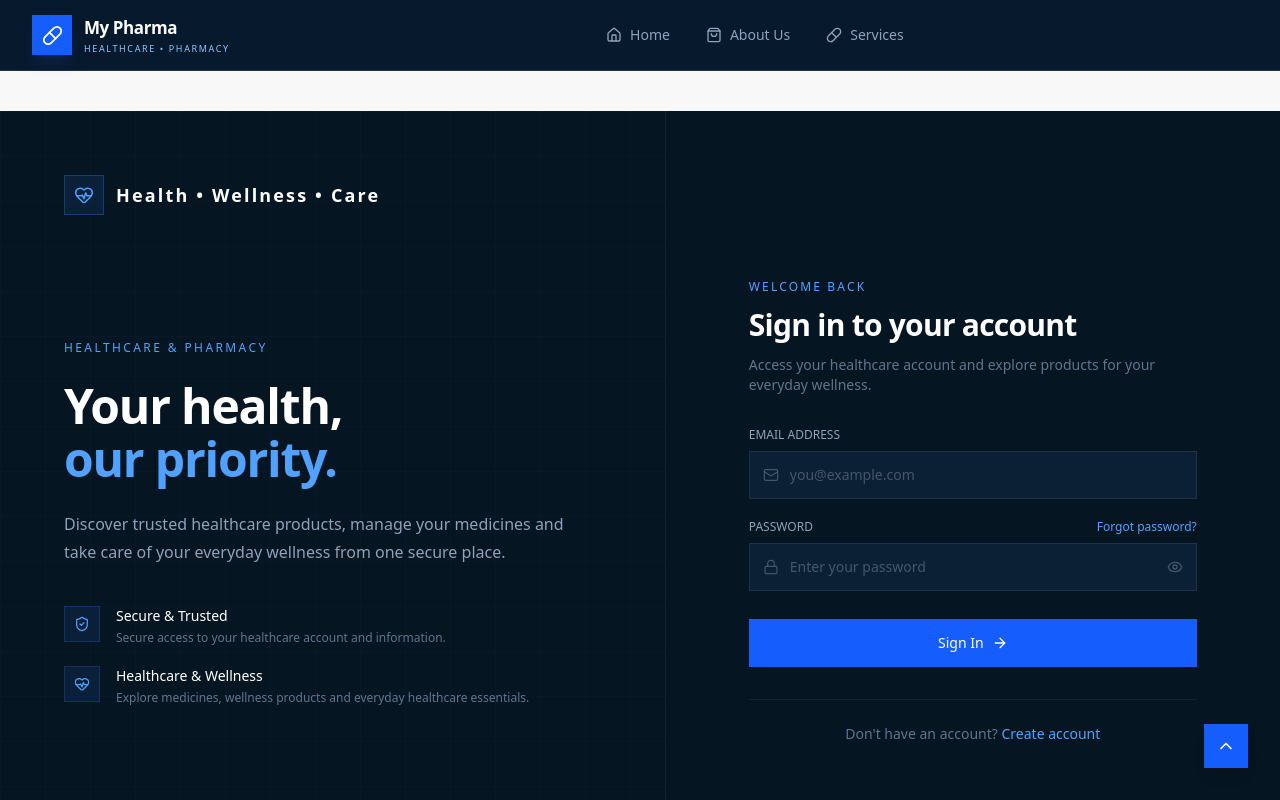
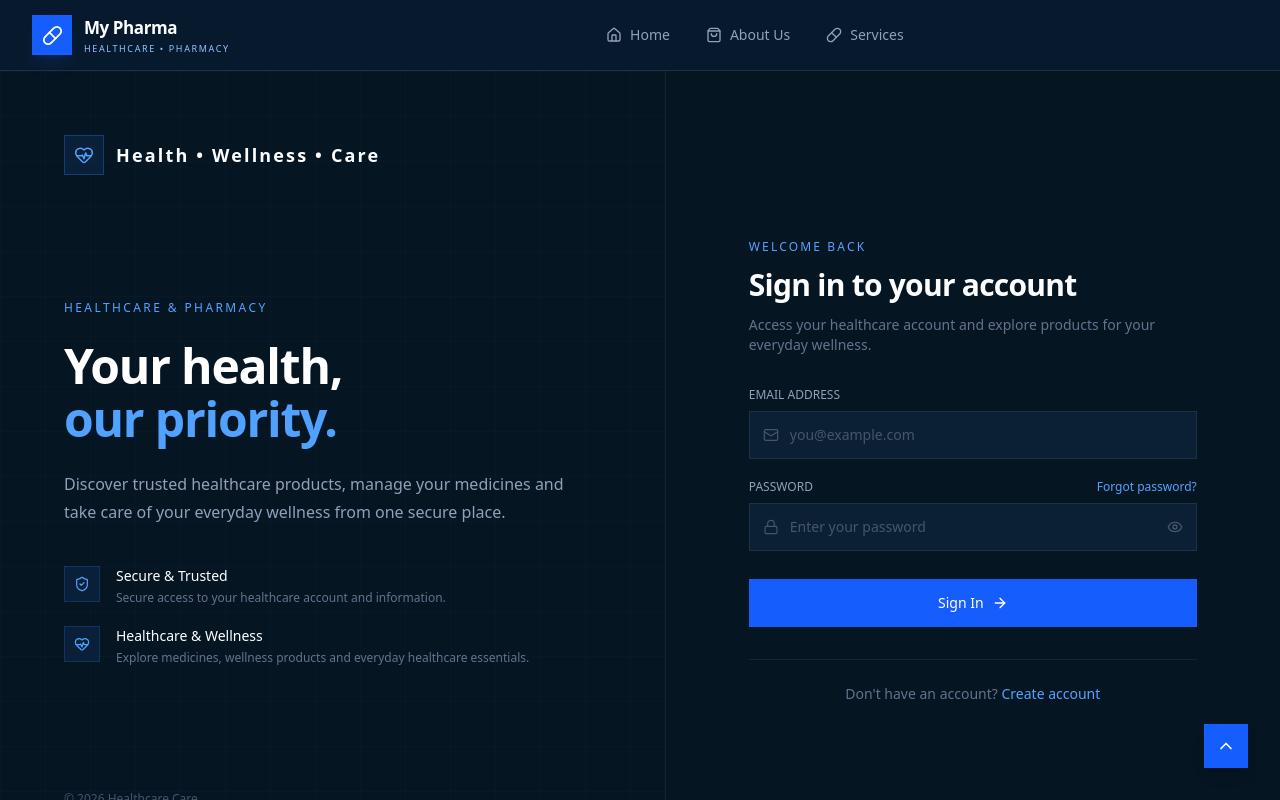
Before and after one commit to Piyushxyz1/My-Pharma-Microservice-Architecture, a React (Vite) app in the folder frontend/: page /login in a window 1280 px wide. Shown: the top 800 px of the page. Built offline with nearby package versions, Linux system fonts and the light colour scheme; no server answers.

Commit message:
ui updated - Login component fixed

```diff
--- a/frontend/src/pages/auth/Login.jsx
+++ b/frontend/src/pages/auth/Login.jsx
@@ -70,7 +70,7 @@ const Login = () => {
   };
 
   return (
-    <div className="min-h-screen bg-[#061522] text-white flex mt-10">
+    <div className="min-h-screen bg-[#061522] text-white flex ">
 
       {/* ================= LEFT PANEL ================= */}
       <div className="hidden lg:flex lg:w-[52%] relative overflow-hidden border-r border-white/[0.06]">
```
